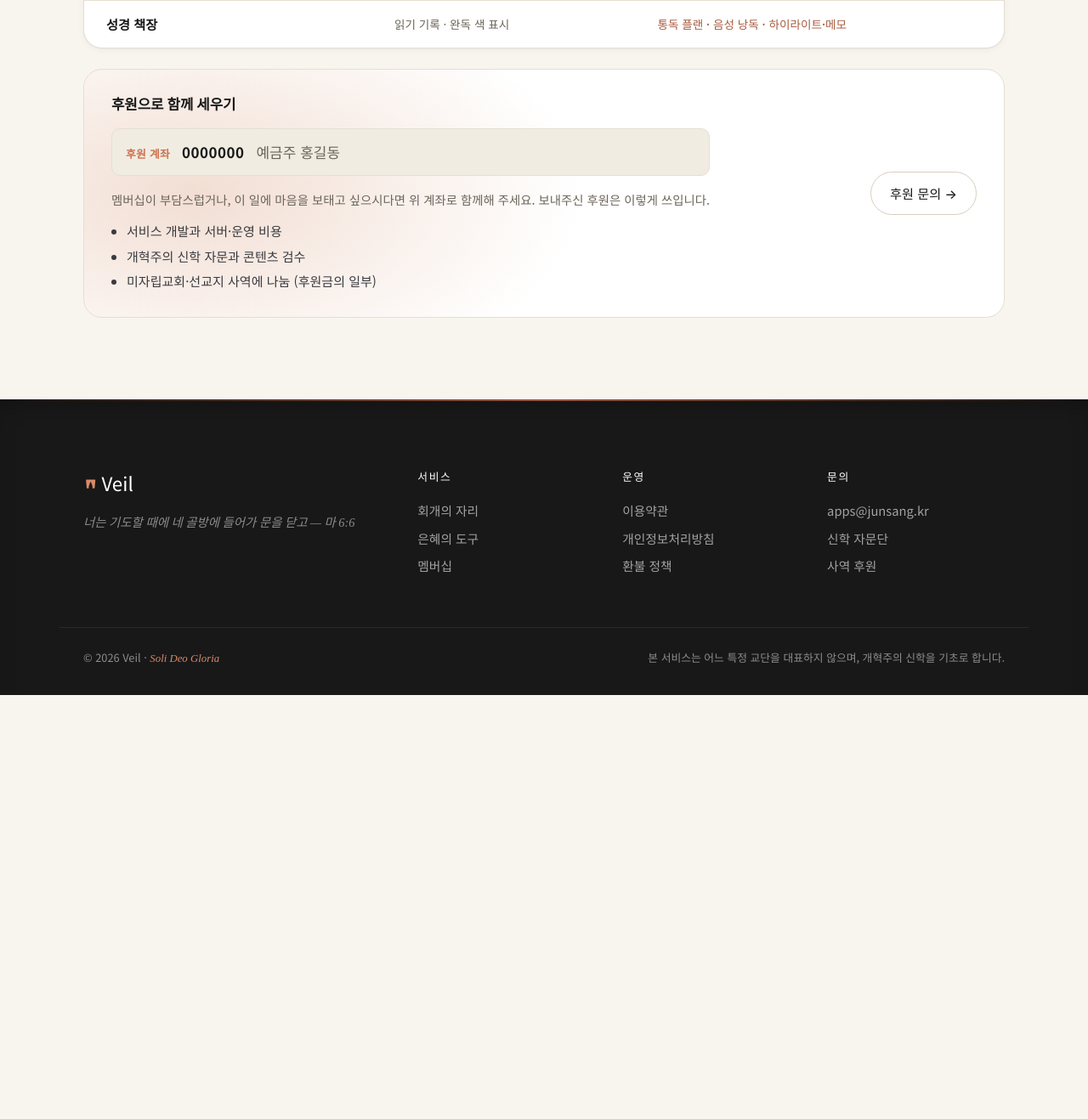
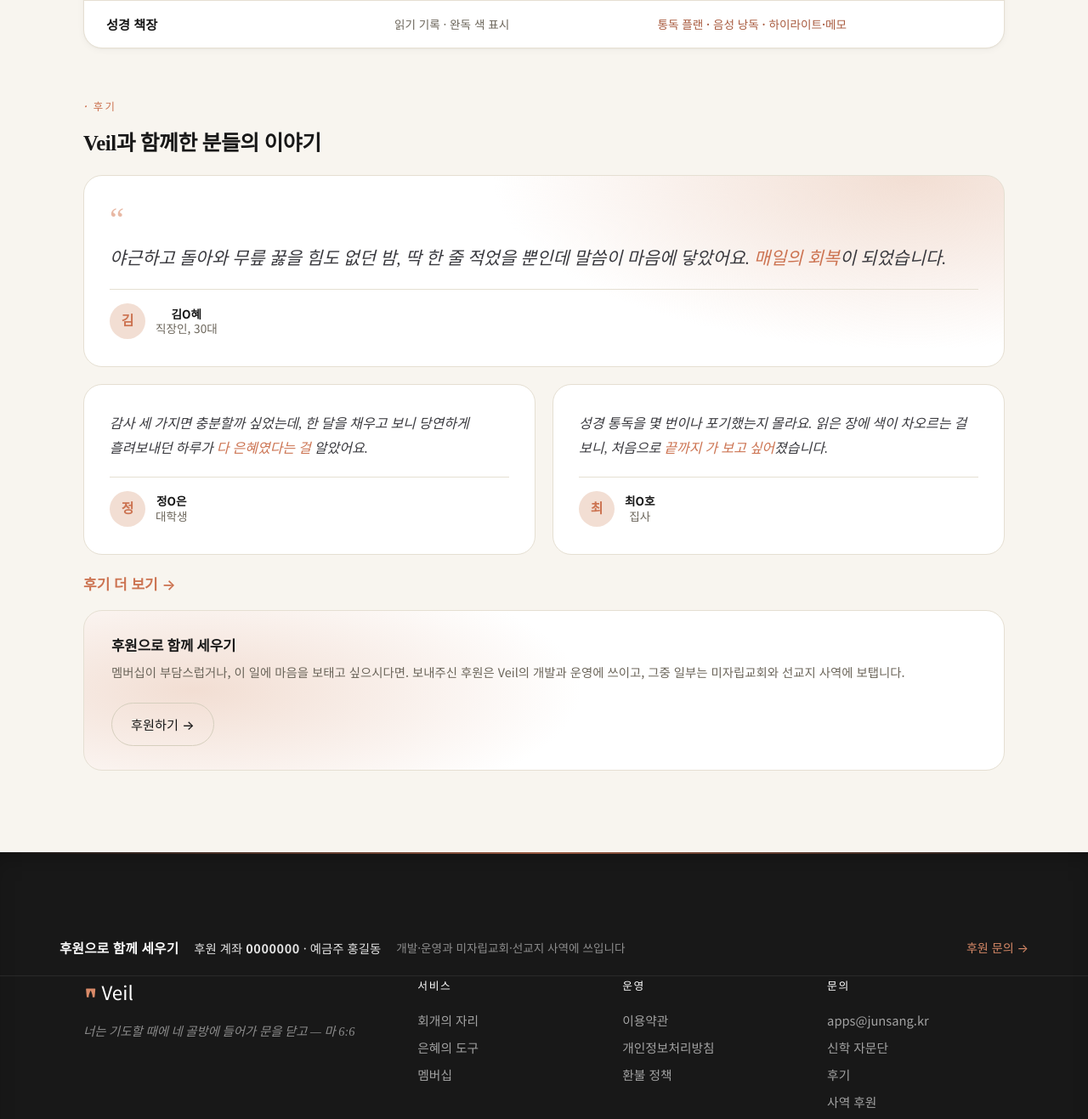
Before and after one commit to eagle-146/veil, a website: page membership.html in a window 1280 px wide. Shown: the part 1451-2768 px from the top of the page at 85% size. Before the commit the page ends 2269 px from the top, so only its background shows below. Drawn offline with Linux system fonts and the light colour scheme.

Commit message:
후기/후원 재배치 (멤버십 페이지 기준)
- (A) 멤버십 후원 섹션 원복: 계좌박스 제거, 원래 '후원으로 함께 세우기' 일반 안내로
- (Q1) 멤버십 페이지 후원 섹션 '바로 위'에 후기 섹션 추가
  (Veil과 함께한 분들의 이야기: 3개 카드 + '후기 더 보기' 링크)
- (B) 푸터 최상단에 후원 배너(계좌 0000000·예금주 홍길동·사용처·후원 문의) — 모든 페이지 공통
- (Q2) 푸터 문의 칸: 신학 자문단 유지 + 후기 추가 (신학자문단·후기·사역후원)

다른 페이지(index·about·testimony)의 푸터는 사용자가 각각 다르게 손보는 중이라
이번 커밋엔 미포함(작업트리엔 후원 배너 반영됨). 계좌·예금주는 플레이스홀더.

```diff
--- a/membership.html
+++ b/membership.html
@@ -159,28 +159,56 @@
       <div class="tc-row"><span class="tc-tool">성경 책장</span><span class="tc-col">읽기 기록 · 완독 색 표시</span><span class="tc-col tc-paid">통독 플랜 · 음성 낭독 · 하이라이트·메모</span></div>
     </div>
 
-    <div class="offering reveal" id="offering">
+    <div class="membership-testi reveal" style="margin-top:52px">
+      <span class="kicker"><i>·</i> 후기</span>
+      <h2 style="font-size:1.55rem;margin:6px 0 22px">Veil과 함께한 분들의 이야기</h2>
+      <div class="testi-grid">
+        <figure class="testi testi--featured reveal">
+          <span class="testi-quote" aria-hidden="true">“</span>
+          <blockquote>야근하고 돌아와 무릎 꿇을 힘도 없던 밤, 딱 한 줄 적었을 뿐인데 말씀이 마음에 닿았어요. <mark>매일의 회복</mark>이 되었습니다.</blockquote>
+          <figcaption>
+            <span class="testi-avatar" aria-hidden="true">김</span>
+            <span class="testi-who"><strong>김O혜</strong><span>직장인, 30대</span></span>
+          </figcaption>
+        </figure>
+        <figure class="testi reveal">
+          <blockquote>감사 세 가지면 충분할까 싶었는데, 한 달을 채우고 보니 당연하게 흘려보내던 하루가 <mark>다 은혜였다는 걸</mark> 알았어요.</blockquote>
+          <figcaption>
+            <span class="testi-avatar" aria-hidden="true">정</span>
+            <span class="testi-who"><strong>정O은</strong><span>대학생</span></span>
+          </figcaption>
+        </figure>
+        <figure class="testi reveal">
+          <blockquote>성경 통독을 몇 번이나 포기했는지 몰라요. 읽은 장에 색이 차오르는 걸 보니, 처음으로 <mark>끝까지 가 보고 싶어</mark>졌습니다.</blockquote>
+          <figcaption>
+            <span class="testi-avatar" aria-hidden="true">최</span>
+            <span class="testi-who"><strong>최O호</strong><span>집사</span></span>
+          </figcaption>
+        </figure>
+      </div>
+      <p style="margin-top:20px"><a href="testimony.html" style="color:var(--gold);font-weight:600">후기 더 보기 →</a></p>
+    </div>
+
+    <div class="offering reveal">
       <div class="offering-text">
         <h4>후원으로 함께 세우기</h4>
-        <div class="offering-account" style="display:flex;flex-wrap:wrap;align-items:baseline;gap:4px 14px;margin:14px 0 16px;padding:13px 16px;background:var(--bg-2);border:1px solid var(--line);border-radius:10px">
-          <span style="font-size:.8rem;font-weight:700;letter-spacing:.02em;color:var(--gold)">후원 계좌</span>
-          <strong style="font-size:1.06rem;letter-spacing:.03em">0000000</strong>
-          <span style="color:var(--ink-3)">예금주 홍길동</span>
-        </div>
-        <p>멤버십이 부담스럽거나, 이 일에 마음을 보태고 싶으시다면 위 계좌로 함께해 주세요. 보내주신 후원은 이렇게 쓰입니다.</p>
-        <ul style="margin:10px 0 0;padding-left:18px;line-height:1.95;color:var(--ink-2);font-size:.94rem">
-          <li>서비스 개발과 서버·운영 비용</li>
-          <li>개혁주의 신학 자문과 콘텐츠 검수</li>
-          <li>미자립교회·선교지 사역에 나눔 (후원금의 일부)</li>
-        </ul>
+        <p>멤버십이 부담스럽거나, 이 일에 마음을 보태고 싶으시다면. 보내주신 후원은 Veil의 개발과 운영에 쓰이고, 그중 일부는 미자립교회와 선교지 사역에 보탭니다.</p>
       </div>
-      <a href="mailto:apps@junsang.kr?subject=Veil 후원하고 싶어요" class="btn btn-ghost">후원 문의 →</a>
+      <button class="btn btn-ghost">후원하기 →</button>
     </div>
 
   </div>
 </section>
 
 <footer class="footer">
+  <div class="footer-support" style="border-bottom:1px solid rgba(255,255,255,.08)">
+    <div class="container" style="display:flex;flex-wrap:wrap;align-items:center;gap:8px 18px;padding:20px 0">
+      <strong style="color:#fff;font-size:.98rem;letter-spacing:.01em">후원으로 함께 세우기</strong>
+      <span style="color:rgba(255,255,255,.88)">후원 계좌 <b style="letter-spacing:.04em">0000000</b> · 예금주 홍길동</span>
+      <span style="color:rgba(255,255,255,.5);font-size:.85rem">개발·운영과 미자립교회·선교지 사역에 쓰입니다</span>
+      <a href="mailto:apps@junsang.kr?subject=Veil 후원하고 싶어요" style="color:var(--gold-2);font-size:.88rem;margin-left:auto;white-space:nowrap">후원 문의 →</a>
+    </div>
+  </div>
   <div class="container footer-inner">
     <div class="footer-brand">
       <span class="brand-mark" aria-hidden="true">
@@ -206,6 +234,7 @@
         <h5>문의</h5>
         <a href="mailto:apps@junsang.kr">apps@junsang.kr</a>
         <a href="#">신학 자문단</a>
+        <a href="testimony.html">후기</a>
         <a href="#">사역 후원</a>
       </div>
     </div>
```
